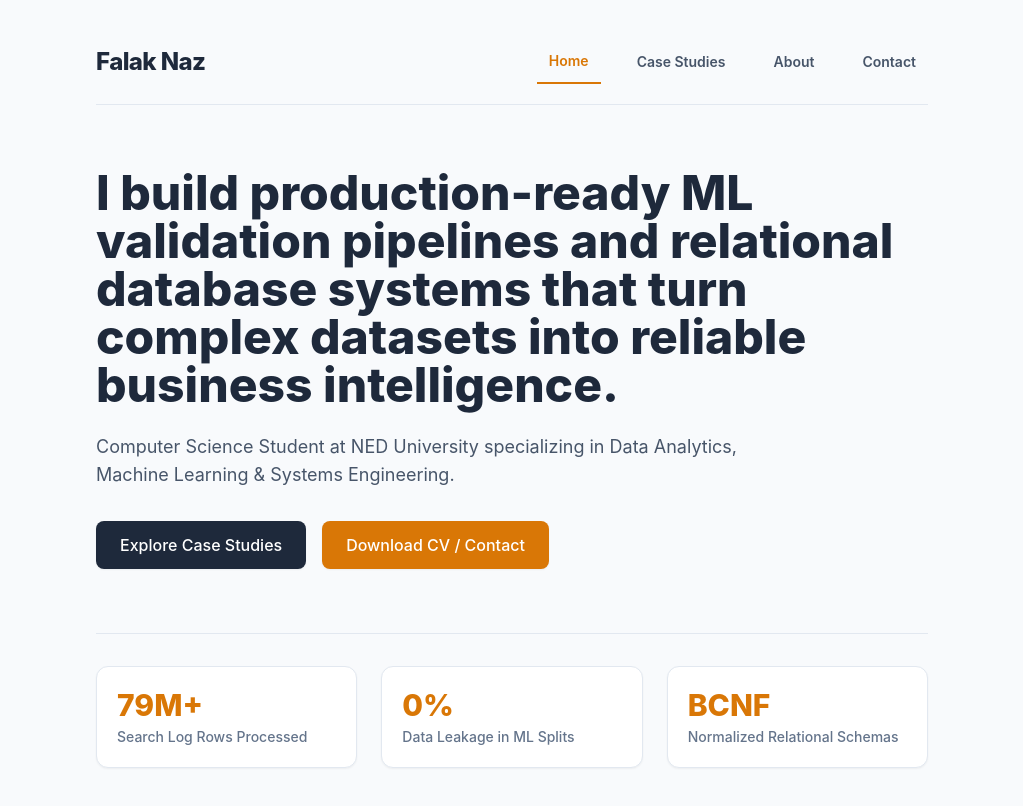
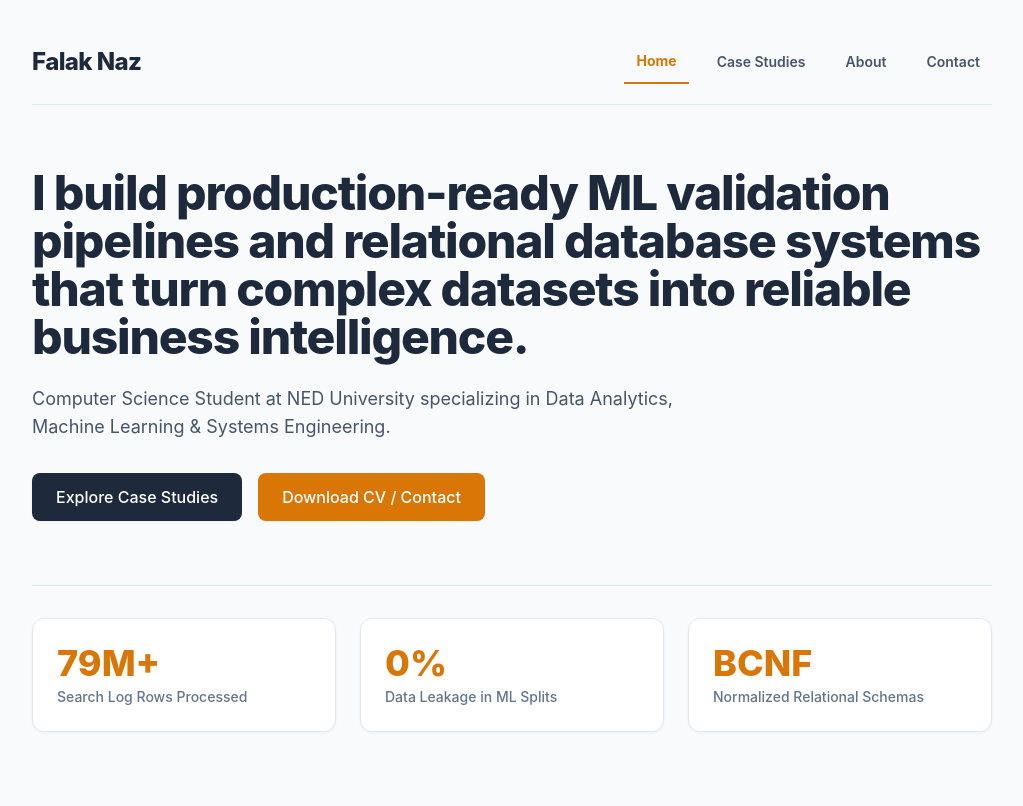
Before and after one commit to FALAKNAZMALICK/portfolio, a plain HTML site: page index.html in a window 1280 px wide. Shown: the whole page, without its empty margins (128-1151 px from the left). Drawn offline with nearby package versions, Linux system fonts and the light colour scheme.

Commit message:
Refactor index.html layout and styles

```diff
--- a/index.html
+++ b/index.html
@@ -4,15 +4,16 @@
     <meta charset="UTF-8">
     <meta name="viewport" content="width=device-width, initial-scale=1.0">
     <title>Falak Naz | Portfolio</title>
+    <!-- Tailwind CSS CDN -->
     <script src="https://cdn.tailwindcss.com"></script>
     <style>
         body {
-            font-family: 'Inter', system-ui, -apple-system, sans-serif;
+            font-family: 'Inter', system-ui, -apple-system, BlinkMacSystemFont, "Segoe UI", Roboto, sans-serif;
             background-color: #F8FAFC;
             color: #0F172A;
             overflow-x: hidden;
         }
-        /* Touch target fix for mobile compliance */
+        /* Mobile compliance touch target sizing */
         .touch-target {
             min-height: 44px;
             display: inline-flex;
@@ -21,31 +22,39 @@
         }
     </style>
 </head>
-<body class="max-w-4xl mx-auto px-5 sm:px-8 py-6 md:py-10">
+<body class="min-h-screen flex flex-col justify-between max-w-5xl mx-auto px-4 sm:px-8 py-6 md:py-10">
+
+    <!-- Main Content Container -->
+    <div>
         <!-- Navigation -->
-    <nav class="flex flex-col sm:flex-row justify-between items-start sm:items-center gap-4 mb-12 sm:mb-16 border-b border-slate-200 pb-5">
-        <div class="font-extrabold text-2xl tracking-tight text-[#1E293B]">Falak Naz</div>
-        <div class="flex flex-wrap items-center gap-2 sm:gap-6 text-sm font-semibold">
-            <a href="index.html" class="touch-target px-3 py-1.5 text-[#D97706] border-b-2 border-[#D97706]">Home</a>
+        <header>
+            <nav class="flex flex-col sm:flex-row justify-between items-start sm:items-center gap-4 mb-10 sm:mb-16 border-b border-slate-200 pb-5">
+                <a href="index.html" class="font-extrabold text-2xl tracking-tight text-[#1E293B]">
+                    Falak Naz
+                </a>
+                <div class="flex flex-wrap items-center gap-1 sm:gap-4 text-sm font-semibold w-full sm:w-auto">
+                    <a href="index.html" class="touch-target px-3 py-1.5 text-[#D97706] border-b-2 border-[#D97706] font-bold">Home</a>
                     <a href="cases.html" class="touch-target px-3 py-1.5 text-slate-600 hover:text-[#D97706] transition-colors">Case Studies</a>
                     <a href="about.html" class="touch-target px-3 py-1.5 text-slate-600 hover:text-[#D97706] transition-colors">About</a>
                     <a href="contact.html" class="touch-target px-3 py-1.5 text-slate-600 hover:text-[#D97706] transition-colors">Contact</a>
                 </div>
             </nav>
+        </header>
 
+        <main>
             <!-- Hero Section -->
-    <section class="my-8 sm:my-14">
-        <h1 class="text-2xl sm:text-4xl md:text-5xl font-extrabold text-[#1E293B] leading-tight mb-6">
+            <section class="my-6 sm:my-12">
+                <h1 class="text-3xl sm:text-4xl lg:text-5xl font-extrabold text-[#1E293B] leading-tight mb-6 tracking-tight">
                     I build production-ready ML validation pipelines and relational database systems that turn complex datasets into reliable business intelligence.
                 </h1>
                 <p class="text-base sm:text-lg text-slate-600 leading-relaxed mb-8 max-w-2xl">
                     Computer Science Student at NED University specializing in Data Analytics, Machine Learning & Systems Engineering.
                 </p>
                 <div class="flex flex-col sm:flex-row gap-4 items-stretch sm:items-center">
-            <a href="cases.html" class="touch-target bg-[#1E293B] text-white px-6 py-3 rounded-lg font-medium hover:bg-slate-700 transition-all text-center shadow-sm">
+                    <a href="cases.html" class="touch-target bg-[#1E293B] text-white px-6 py-3 rounded-lg font-medium hover:bg-slate-700 active:scale-[0.99] transition-all text-center shadow-sm">
                         Explore Case Studies
                     </a>
-            <a href="contact.html" class="touch-target bg-[#D97706] text-white px-6 py-3 rounded-lg font-medium hover:bg-amber-600 transition-all text-center shadow-sm">
+                    <a href="contact.html" class="touch-target bg-[#D97706] text-white px-6 py-3 rounded-lg font-medium hover:bg-amber-600 active:scale-[0.99] transition-all text-center shadow-sm">
                         Download CV / Contact
                     </a>
                 </div>
@@ -53,18 +62,21 @@
 
             <!-- Metrics Section -->
             <section class="grid grid-cols-1 sm:grid-cols-3 gap-4 sm:gap-6 my-12 sm:my-16 border-t border-slate-200 pt-8">
-        <div class="p-5 border border-slate-200 rounded-xl bg-white shadow-sm hover:shadow-md transition-shadow">
-            <div class="text-3xl font-extrabold text-[#D97706]">79M+</div>
+                <div class="p-6 border border-slate-200 rounded-xl bg-white shadow-sm hover:shadow-md transition-shadow">
+                    <div class="text-3xl sm:text-4xl font-extrabold text-[#D97706]">79M+</div>
                     <div class="text-sm font-medium text-slate-500 mt-1">Search Log Rows Processed</div>
                 </div>
-        <div class="p-5 border border-slate-200 rounded-xl bg-white shadow-sm hover:shadow-md transition-shadow">
-            <div class="text-3xl font-extrabold text-[#D97706]">0%</div>
+                <div class="p-6 border border-slate-200 rounded-xl bg-white shadow-sm hover:shadow-md transition-shadow">
+                    <div class="text-3xl sm:text-4xl font-extrabold text-[#D97706]">0%</div>
                     <div class="text-sm font-medium text-slate-500 mt-1">Data Leakage in ML Splits</div>
                 </div>
-        <div class="p-5 border border-slate-200 rounded-xl bg-white shadow-sm hover:shadow-md transition-shadow">
-            <div class="text-3xl font-extrabold text-[#D97706]">BCNF</div>
+                <div class="p-6 border border-slate-200 rounded-xl bg-white shadow-sm hover:shadow-md transition-shadow">
+                    <div class="text-3xl sm:text-4xl font-extrabold text-[#D97706]">BCNF</div>
                     <div class="text-sm font-medium text-slate-500 mt-1">Normalized Relational Schemas</div>
                 </div>
             </section>
+        </main>
+    </div>
+
 </body>
 </html>
```
Lines whose indentation alone changed are shown as unchanged.
